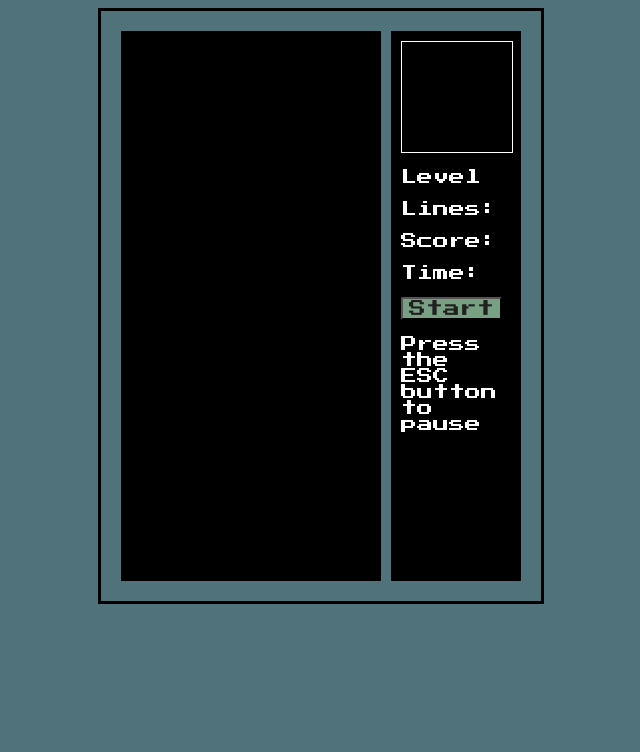
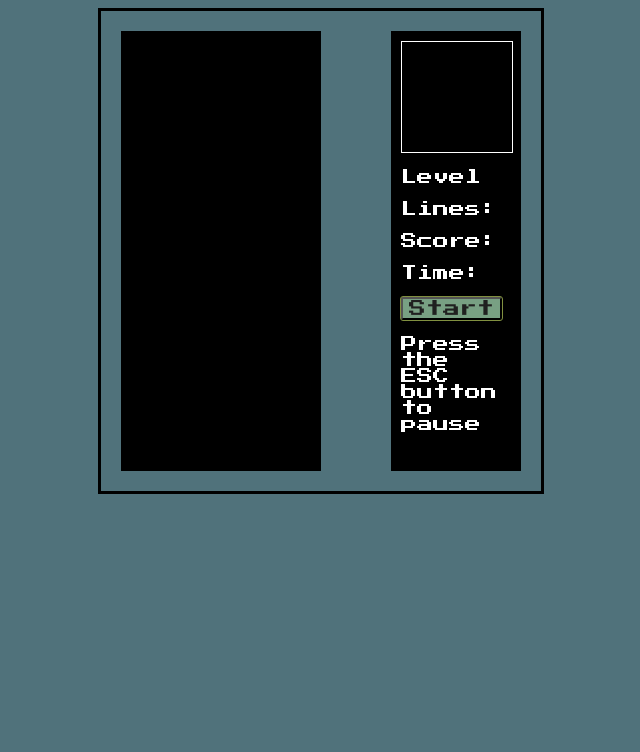
Before and after one commit to TheAstroProject/tetris, a plain HTML site: page index.html in a window 1280 px wide. Shown: the top 752 px of the page, without its empty margins (319-959 px from the left). Drawn offline with Linux system fonts and the light colour scheme.

Commit message:
fixed some changes to the canvas

```diff
--- a/styles.css
+++ b/styles.css
@@ -8,17 +8,15 @@ body {
   overflow: hidden;
   background: #50727B;
 }
-
 #tetris {
   width: 400px;
-    height: 550px;
   border: 3px solid black;
   padding: 20px;
 }
 
 #canvas {
-    width: 260px;
-    height: 550px;
+  width: 200px;
+  height: 440px;
   background-color: #000;
   position: relative;
   color: #fff;
@@ -48,7 +46,7 @@ canvas h1 {
 
 @keyframes blink {
   to {
-        outline: #e1ff5f;
+    outline: #E1FF5F solid 1px;
   }
 }
 
@@ -100,7 +98,7 @@ canvas h1 {
   color: #fff;
   float: right;
   width: 110px;
-    height: 530px;
+  height: 420px;
   padding: 10px;
 }
 
```
Lines whose indentation alone changed are shown as unchanged.
